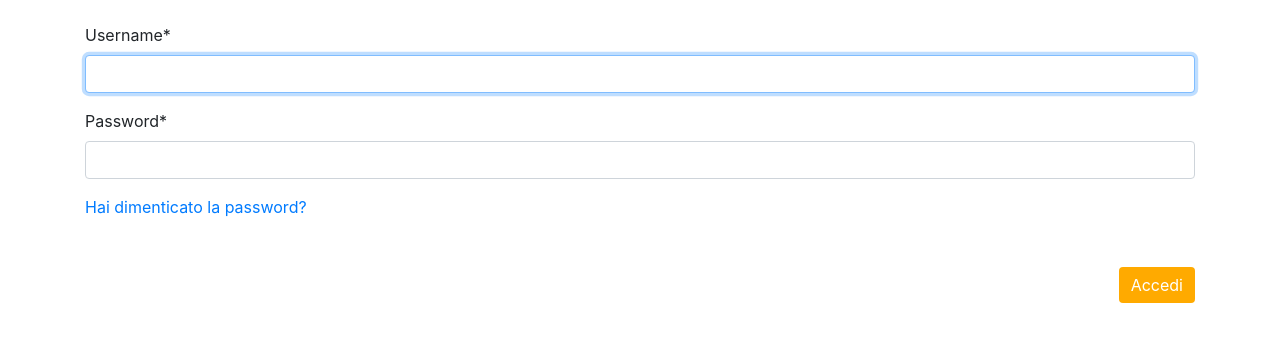
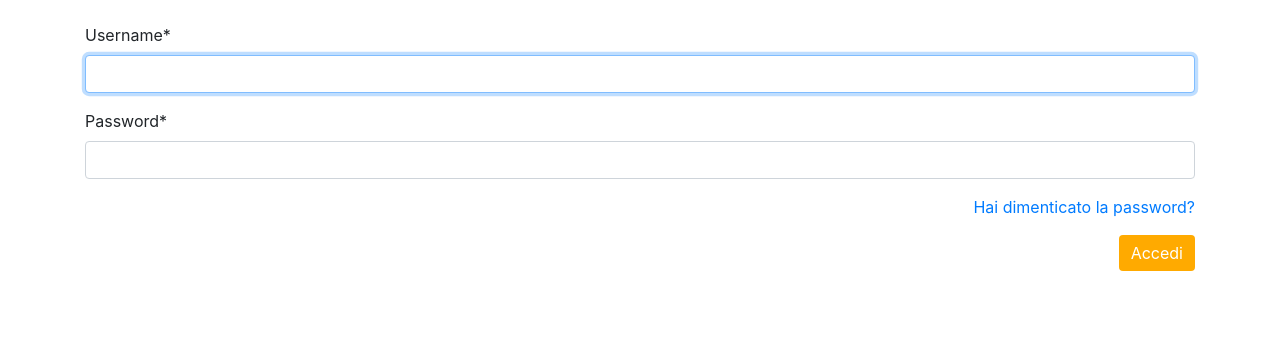
Before and after one commit to 241253/progetto_tecnologie_web, a Django app: page /login/ in a window 1280 px wide. Shown: the part 245-587 px from the top of the page. Run offline with Django 3.2, Linux system fonts and the light colour scheme; parts of the project's set-up code (start-up, migrations or seed data) failed here and were passed over; some libraries are stand-ins or nearby versions.

Commit message:
Z: login_GUI_ok_2

```diff
--- a/user_management/templates/registration/login.html
+++ b/user_management/templates/registration/login.html
@@ -18,8 +18,10 @@
         <h2>Se non hai un account, <a href="{% url 'registration' %}">registrati</a></h2>
         <form class="my-5" method="POST">{% csrf_token %}
             {{ form | crispy }}
-            <a href="{% url 'password_reset' %}" style="text-align: right; width: 100%">Hai dimenticato la password?</a>
+            <p style="text-align: right; width: 100%">
+                <a href="{% url 'password_reset' %}">Hai dimenticato la password?</a>
+            </p>
+            <input class="btn btn-primary" type="submit" style="float: right; background-color: rgb(255,170,0); border: 0" value="Accedi">
         </form>
-        <input class="btn btn-primary" type="submit" style="float: right; background-color: rgb(255,170,0); border: 0" value="Accedi">
     </div>
 {% endblock %}
```
